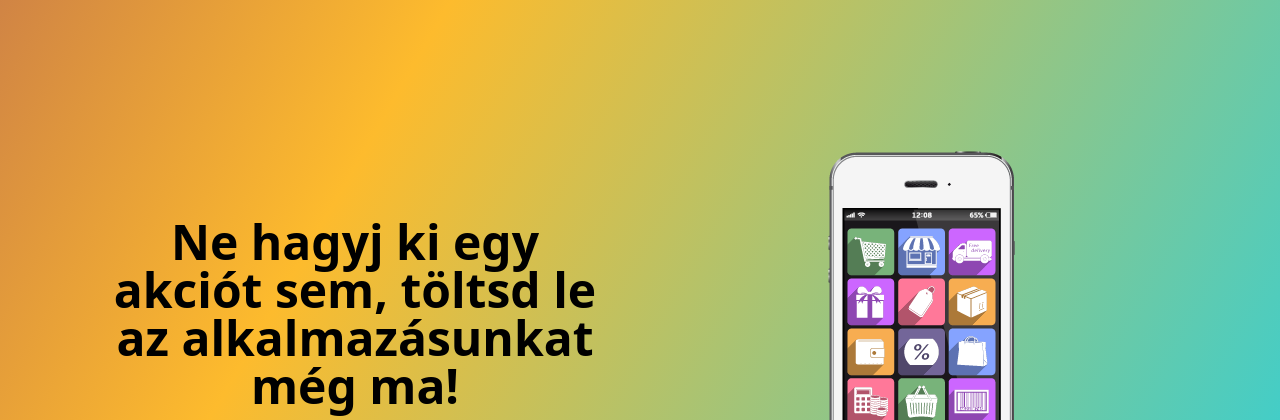
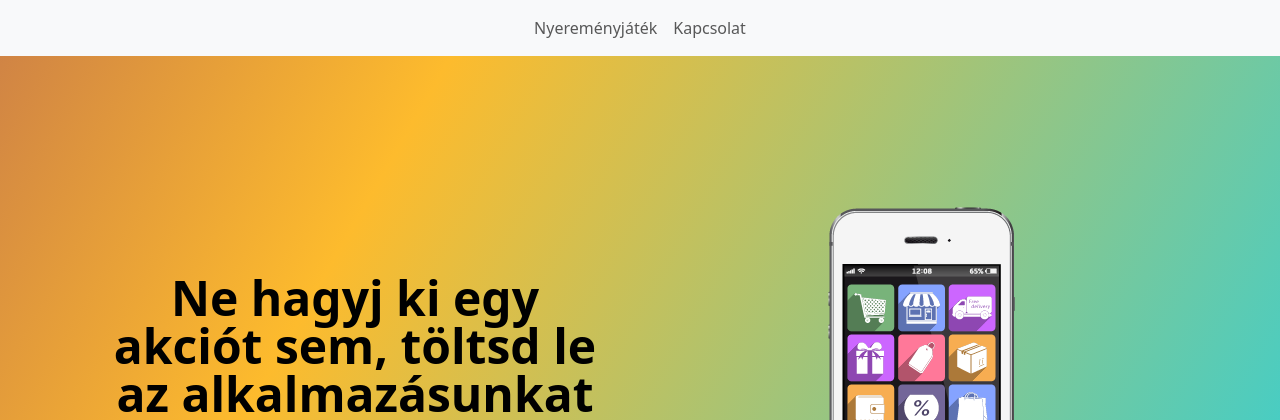
Before and after one commit to Szofi87/PricePals, a plain HTML site: page index.html in a window 1280 px wide. Shown: the top 420 px of the page. Drawn offline with nearby package versions, Linux system fonts and the light colour scheme.

Commit message:
Update index.html

```diff
--- a/index.html
+++ b/index.html
@@ -11,7 +11,22 @@
 </head>
 
 <body>
+<header>
+  <nav class="navbar navbar-expand-sm bg-light justify-content-center">
 
+    <!-- Links -->
+    <ul class="navbar-nav">
+      <li class="nav-item">
+        <a class="nav-link" href="questionnaire.html">Nyereményjáték</a>
+      </li>
+      <li class="nav-item">
+        <a class="nav-link" href="contact.html">Kapcsolat</a>
+      </li>
+
+    </ul>
+
+  </nav>
+</header>
 
   <section id="title" class="gradient-background">
 
@@ -138,7 +153,7 @@
               <h4 class="my-0 fw-normal">Próbaidőszak</h4>
             </div>
             <div class="card-body">
-              <h1 class="card-title pricing-card-title">0 Ft<small class="text-body-secondary fw-light">/10 nap</small></h1>
+              <h1 class="card-title pricing-card-title">0 Ft<small class="text-body-secondary fw-light">/hó</small></h1>
               <ul class="list-unstyled mt-3 mb-4">
                 <li>10 nap ingyenes próbaidő</li>
                 <li>Napi 10 ajánlat</li>
```
